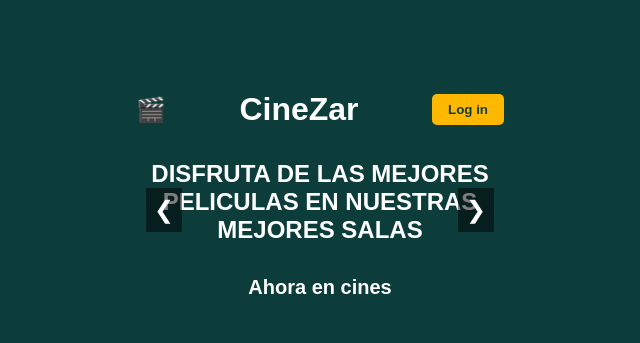
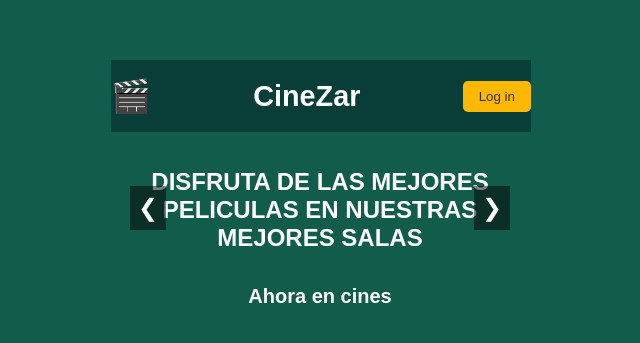
Before and after one commit to victorsierrra/Trabajo-CineZar-FrontEnd, a plain HTML site: page CineZarWeb/html/index.html in a window 1280 px wide. Shown: the part 205-548 px from the top of the page, without its empty margins (320-960 px from the left). Drawn offline with Linux system fonts and the light colour scheme; no server answers; a web font is replaced by a local one.

Commit message:
Añadido navbar

```diff
--- a/CineZarWeb/html/index.html
+++ b/CineZarWeb/html/index.html
@@ -1,19 +1,22 @@
 <!DOCTYPE html>
 <html lang="en">
+
 <head>
     <meta charset="UTF-8">
     <meta name="viewport" content="width=device-width, initial-scale=1.0">
     <link rel="stylesheet" href="../build/index.css">
     <title>Fetch Peliculas</title>
 </head>
+
 <body>
     <div class="container">
         <!-- Header -->
-        <header class="header">
-            <div class="header__logo">🎬</div>
-            <h1 class="header__title">CineZar</h1>
-            <button class="header__login-btn">Log in</button>
+        <header class="navbar">
+            <div class="navbar__logo">🎬</div>
+            <h1 class="navbar__title">CineZar</h1>
+            <button class="navbar__login-btn">Log in</button>
         </header>
+
 
         <!-- Main Banner -->
         <section class="banner">
@@ -22,8 +25,10 @@
                 <!-- Las películas para el carrusel se agregarán aquí dinámicamente -->
             </div>
             <!-- Botones de navegación para el carrusel -->
-            <button class="banner__carousel-button banner__carousel-button--prev" onclick="moveSlide(-1)">&#10094;</button>
-            <button class="banner__carousel-button banner__carousel-button--next" onclick="moveSlide(1)">&#10095;</button>
+            <button class="banner__carousel-button banner__carousel-button--prev"
+                onclick="moveSlide(-1)">&#10094;</button>
+            <button class="banner__carousel-button banner__carousel-button--next"
+                onclick="moveSlide(1)">&#10095;</button>
         </section>
 
         <section class="movies-section">
@@ -35,4 +40,5 @@
     <!-- JavaScript -->
     <script src="../javascript/main.js"></script>
 </body>
+
 </html>
--- a/CineZarWeb/style-sass/home.scss
+++ b/CineZarWeb/style-sass/home.scss
@@ -1,14 +1,15 @@
 @import url("https://fonts.googleapis.com/css2?family=Allerta&display=swap");
+
 * {
-    margin: 0;
+    /*  margin: 5px; */
     padding: 0;
-    box-sizing: border-box;
+    /* box-sizing: border-box; */
     font-family: "Allerta", sans-serif;
 }
 
 body {
     font-family: Arial, sans-serif;
-    background-color: #0D3D3B;
+    background-color: #125c4c;
     color: #FFF;
     display: flex;
     justify-content: center;
@@ -22,26 +23,43 @@ body {
     padding: 1rem;
 }
 
-.header {
+.navbar {
     display: flex;
+    align-items: center;
     justify-content: space-between;
-    align-items: center;
-    padding: 1rem 0;
+    /* padding: 1rem 2rem; */
+    background-color: #083D38;
+    color: #fff;
+    width: 105%;
+    height: 108%;
+    /* margin: 0px; */
+    margin-left: -9px;
+    margin-top: -22px;
+}
 
-    &__logo {
-        font-size: 1.5rem;
-    }
+.navbar__logo {
+    font-size: 2rem;
+}
 
-    &__login-btn {
-        background-color: #FFB800;
-        border: none;
-        border-radius: 5px;
-        padding: 0.5rem 1rem;
-        color: #0D3D3B;
-        font-weight: bold;
-        cursor: pointer;
-    }
+.navbar__title {
+    font-size: 1.8rem;
+    font-weight: bold;
 }
+
+.navbar__login-btn {
+    padding: 0.5rem 1rem;
+    background-color: #FFB800;
+    color: #333;
+    border: none;
+    border-radius: 5px;
+    cursor: pointer;
+    transition: background-color 0.3s ease;
+}
+
+.navbar__login-btn:hover {
+    background-color: #e6a700;
+}
+
 
 .banner {
     text-align: center;
```
Also changed, not shown: CineZarWeb/build/index.css, 1 other file.
